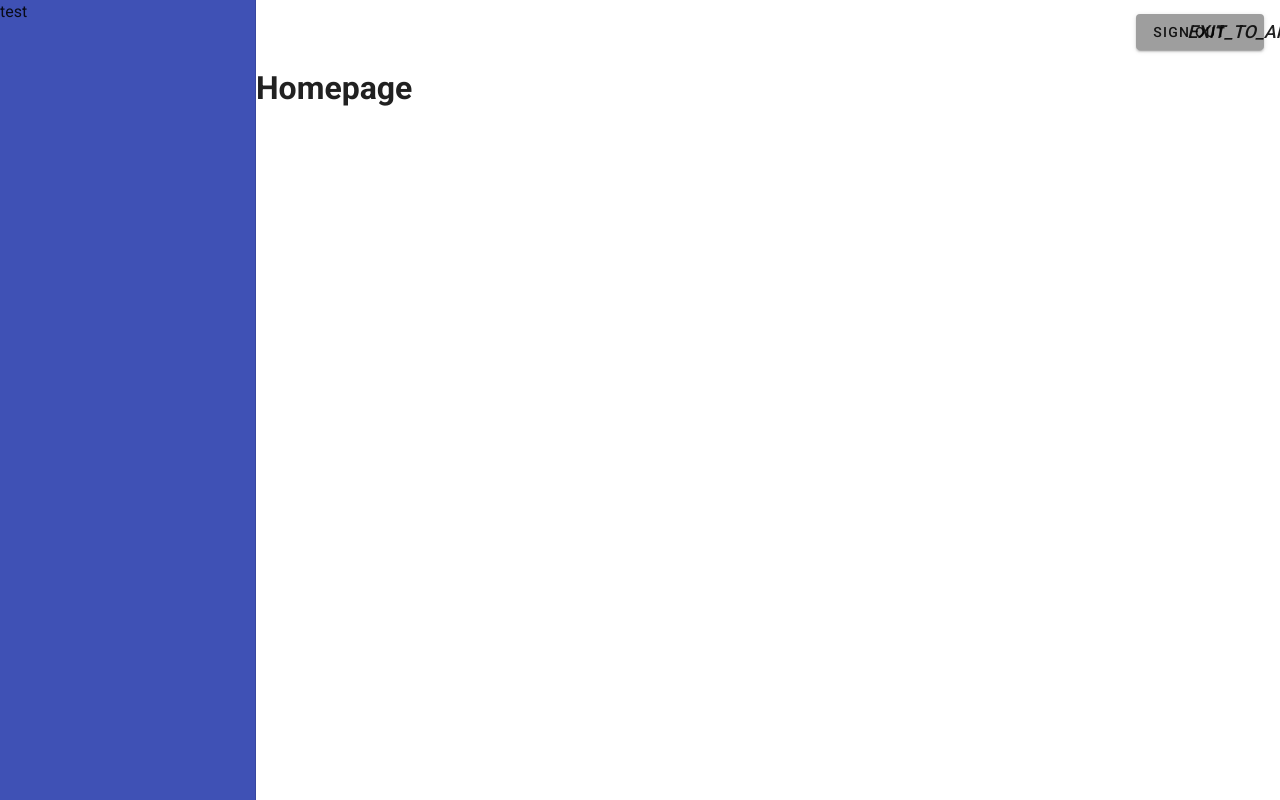
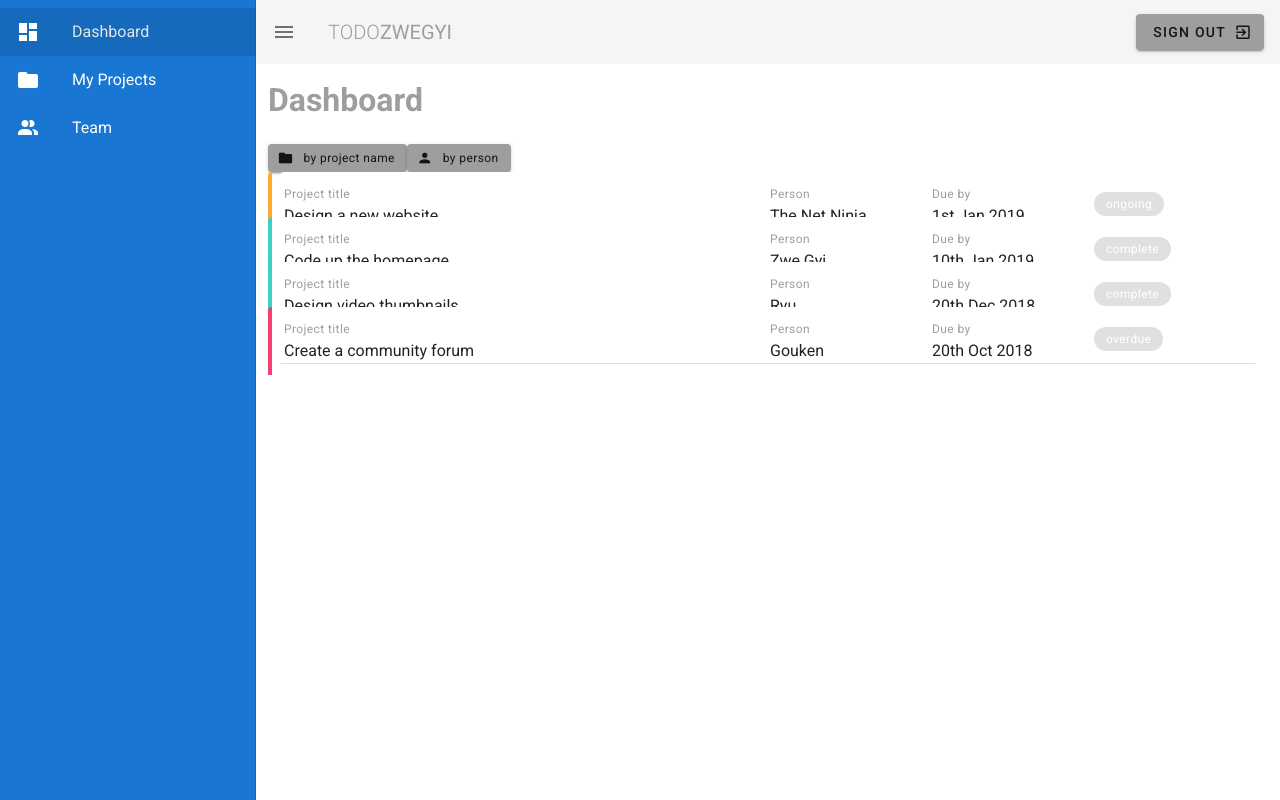
Before and after one commit to zwe-htet-paing/Vuetify-test, a Vue app in the folder my-app/: page / in a window 1280 px wide. Both pictures are taken after a click on the button 28 px from the left and 32 px from the top of the page. Built offline with nearby package versions, Linux system fonts and the light colour scheme.

Commit message:
Completed the Dashboard.vue with layout card chip

```diff
--- a/my-app/src/App.vue
+++ b/my-app/src/App.vue
@@ -1,18 +1,23 @@
 <template>
   <v-app class="grey lighten-4">
     <Navbar />
+    <v-main>
+      <!-- Provides the application the proper gutter -->
+      <v-container fluid>
+        <!-- If using vue-router -->
 
-    <v-content>
-      <router-view></router-view>
-    </v-content>
+        <router-view></router-view>
+
+      </v-container>
+    </v-main>
   </v-app>
 </template>
 
 <script>
-import Navbar from './components/Navbar';
+import Navbar from "./components/Navbar1";
 
 export default {
-  name: 'App',
+  name: "App",
 
   components: {
     Navbar,
--- a/my-app/src/components/Navbar.vue
+++ b/my-app/src/components/Navbar.vue
@@ -1,16 +1,15 @@
 <template>
   <nav>
-
     <v-toolbar flat app>
       <v-app-bar-nav-icon @click="drawer = !drawer" class="grey--text"></v-app-bar-nav-icon>
       <v-toolbar-title class="text-uppercase grey--text">
         <span class="font-weight-light">Todo</span>
-        <span>Ninja</span>
+        <span>ZweGyi</span>
       </v-toolbar-title>
       <v-spacer></v-spacer>
-      <v-btn flat color="grey">
+       <v-btn flat color="grey">
         <span>Sign Out</span>
-        <v-icon right>exit_to_app</v-icon>
+        <v-icon right>mdi-exit-to-app</v-icon>
       </v-btn>
     </v-toolbar>
 
--- /dev/null
+++ b/my-app/src/components/Navbar1.vue
@@ -0,0 +1,56 @@
+<template>
+  <div>
+
+      <!-- add navigation bar -->
+      <v-app-bar flat app>
+        <v-app-bar-nav-icon @click="drawer = !drawer"></v-app-bar-nav-icon>
+        <v-toolbar-title class="text-uppercase grey--text">
+          <span class="font-weight-light">Todo</span>
+          <span>ZweGyi</span>
+        </v-toolbar-title>
+        <v-spacer></v-spacer>
+        <v-btn flat color="grey">
+          <span>Sign out</span>
+          <v-icon right>mdi-exit-to-app</v-icon>
+        </v-btn>
+      </v-app-bar>
+
+      <!-- add left navigation drawer-->
+      <v-navigation-drawer app v-model="drawer" class="primary">
+        <v-list>
+          <v-list-item
+            v-for="link in links"
+            :key="link.text"
+            router
+            :to="link.route"
+          >
+            <v-list-item-action>
+              <v-icon class="white--text"> {{ link.icon }}</v-icon>
+            </v-list-item-action>
+            <v-list-item-content>
+              <v-list-item-title class="white--text"> {{ link.text }} </v-list-item-title>
+            </v-list-item-content>
+          </v-list-item>
+        </v-list>
+      </v-navigation-drawer>
+
+  </div>
+</template>
+
+<script>
+export default {
+  data() {
+    return {
+      drawer: false,
+      drawerRight: null,
+      right: false,
+      left: true,
+      links: [
+        { icon: "mdi-view-dashboard", text: "Dashboard", route: "/" },
+        { icon: "mdi-folder", text: "My Projects", route: "/projects" },
+        { icon: "mdi-account-multiple", text: "Team", route: "/team" },
+      ],
+    };
+  },
+};
+</script>
--- a/my-app/src/plugins/vuetify.js
+++ b/my-app/src/plugins/vuetify.js
@@ -1,10 +1,17 @@
 import Vue from 'vue';
 import Vuetify from 'vuetify/lib';
+import '@mdi/font/css/materialdesignicons.css'
 
 Vue.use(Vuetify);
 
 export default new Vuetify({
     icons: {
-        iconfont: 'mdi',
-    }
+        iconfont: 'mdi' || 'md',
+    },
+    theme: {
+        primary: '#9652ff',
+        success: '#3cd1c2',
+        info: '#ffaa2c',
+        error: '#f83e70'
+      }
 });
--- a/my-app/src/router/index.js
+++ b/my-app/src/router/index.js
@@ -1,22 +1,26 @@
 import Vue from 'vue'
 import VueRouter from 'vue-router'
-import Home from '../views/Home.vue'
+import Dashboard from '../views/Dashboard.vue'
+import Projects from '../views/Projects.vue'
+import Team from '../views/Team.vue'
 
 Vue.use(VueRouter)
 
   const routes = [
   {
     path: '/',
-    name: 'Home',
-    component: Home
+    name: 'dashboard',
+    component: Dashboard,
   },
   {
-    path: '/about',
-    name: 'About',
-    // route level code-splitting
-    // this generates a separate chunk (about.[hash].js) for this route
-    // which is lazy-loaded when the route is visited.
-    component: () => import(/* webpackChunkName: "about" */ '../views/About.vue')
+    path: '/projects',
+    name: 'projects',
+    component: Projects
+  },
+  {
+    path: '/team',
+    name: 'team',
+    component: Team
   }
 ]
 
--- a/my-app/src/views/About.vue
+++ /dev/null
@@ -1,5 +0,0 @@
-<template>
-  <div class="about">
-    <h1>This is an about page</h1>
-  </div>
-</template>
--- /dev/null
+++ b/my-app/src/views/Dashboard.vue
@@ -0,0 +1,132 @@
+<template>
+  <div class="dashboard">
+    <h1 class="subheading grey--text">Dashboard</h1>
+
+    <v-container class="my-5">
+      <v-layout row justify-start class=" mb-3">
+        <v-btn
+          small
+          flat
+          color="grey"
+          @click="sortBy('title')"
+          slot="activator"
+        >
+          <v-icon small left>mdi-folder</v-icon>
+          <span class="caption text-lowercase"> By project name </span>
+        </v-btn>
+        <v-btn
+          small
+          flat
+          color="grey"
+          @click="sortBy('person')"
+          slot="activator"
+        >
+          <v-icon small left>mdi-account</v-icon>
+          <span class="caption text-lowercase">By Person</span>
+        </v-btn>
+      </v-layout>
+
+      <!-- v-card & v-layout & v-chip -->
+      <v-card flat v-for="project in projects" :key="project.title">
+        <v-layout row wrap :class="`pa-3 project ${project.status}`">
+          <v-flex xs12 md6>
+            <div class="caption grey--text">Project title</div>
+            <div>{{ project.title }}</div>
+          </v-flex>
+          <v-flex xs6 sm4 md2>
+            <div class="caption grey--text">Person</div>
+            <div>{{ project.person }}</div>
+          </v-flex>
+          <v-flex xs6 sm4 md2>
+            <div class="caption grey--text">Due by</div>
+            <div>{{ project.due }}</div>
+          </v-flex>
+          <v-flex xs2 sm4 md2>
+            <div class="right">
+              <v-chip
+                small
+                :class="`${project.status} white--text my-2 caption`"
+                >{{ project.status }}</v-chip
+              >
+            </div>
+          </v-flex>
+        </v-layout>
+        <v-divider></v-divider>
+      </v-card>
+    </v-container>
+  </div>
+</template>
+
+<script>
+export default {
+  data() {
+    return {
+      projects: [
+        {
+          title: "Design a new website",
+          person: "The Net Ninja",
+          due: "1st Jan 2019",
+          status: "ongoing",
+          content:
+            "Lorem ipsum dolor sit amet consectetur adipisicing elit. Sunt consequuntur eos eligendi illum minima adipisci deleniti, dicta mollitia enim explicabo fugiat quidem ducimus praesentium voluptates porro molestias non sequi animi!",
+        },
+        {
+          title: "Code up the homepage",
+          person: "Zwe Gyi",
+          due: "10th Jan 2019",
+          status: "complete",
+          content:
+            "Lorem ipsum dolor sit amet consectetur adipisicing elit. Sunt consequuntur eos eligendi illum minima adipisci deleniti, dicta mollitia enim explicabo fugiat quidem ducimus praesentium voluptates porro molestias non sequi animi!",
+        },
+        {
+          title: "Design video thumbnails",
+          person: "Ryu",
+          due: "20th Dec 2018",
+          status: "complete",
+          content:
+            "Lorem ipsum dolor sit amet consectetur adipisicing elit. Sunt consequuntur eos eligendi illum minima adipisci deleniti, dicta mollitia enim explicabo fugiat quidem ducimus praesentium voluptates porro molestias non sequi animi!",
+        },
+        {
+          title: "Create a community forum",
+          person: "Gouken",
+          due: "20th Oct 2018",
+          status: "overdue",
+          content:
+            "Lorem ipsum dolor sit amet consectetur adipisicing elit. Sunt consequuntur eos eligendi illum minima adipisci deleniti, dicta mollitia enim explicabo fugiat quidem ducimus praesentium voluptates porro molestias non sequi animi!",
+        },
+      ],
+    };
+  },
+  methods: {
+    sortBy(prop) {
+      this.projects.sort((a, b) => (a[prop] < b[prop] ? -1 : 1));
+    },
+  },
+};
+</script>
+
+<style>
+.project.complete {
+  border-left: 4px solid #3cd1c2;
+}
+
+.project.ongoing {
+  border-left: 4px solid #ffaa2c;
+}
+
+.project.overdue {
+  border-left: 4px solid #f83e70;
+}
+
+.v-chip.complete {
+  background: #3cd1c2;
+}
+
+.v-chip.ongoing {
+  background: #ffaa2c;
+}
+
+.v-chip.overdue {
+  background: #f83e70;
+}
+</style>
--- a/my-app/src/views/Home.vue
+++ /dev/null
@@ -1,13 +0,0 @@
-<template>
-  <div class="home">
-    <h1>Homepage</h1>
-  </div>
-</template>
-
-<script>
-
-export default {
-  name: 'Home',
-
-}
-</script>
--- /dev/null
+++ b/my-app/src/views/Projects.vue
@@ -0,0 +1,7 @@
+<template>
+
+    <div>
+        <h1>This is Projects</h1>
+    </div>
+
+</template>
--- /dev/null
+++ b/my-app/src/views/Team.vue
@@ -0,0 +1,21 @@
+<template>
+  <div class="team">
+    <h1 class="subheading grey--text">Team</h1>
+  </div>
+</template>
+
+<script>
+export default {
+  data() {
+    return {
+      team: [
+        { name: "The Net Ninja", role: "Web developer" },
+        { name: "Ryu", role: "Graphic designer" },
+        { name: "Chun Li", role: "Web developer" },
+        { name: "Gouken", role: "Social media maverick" },
+        { name: "Yoshi", role: "Sales guru" },
+      ],
+    };
+  },
+};
+</script>
```
